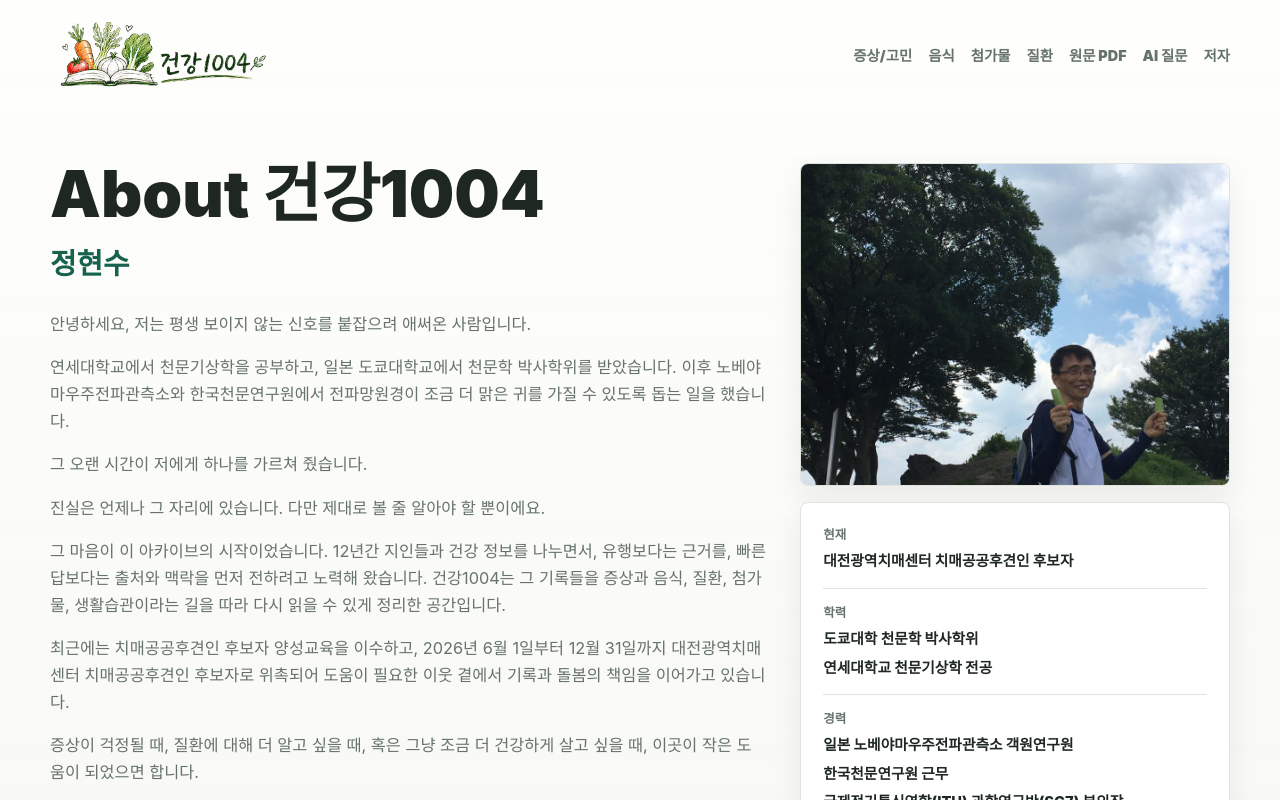
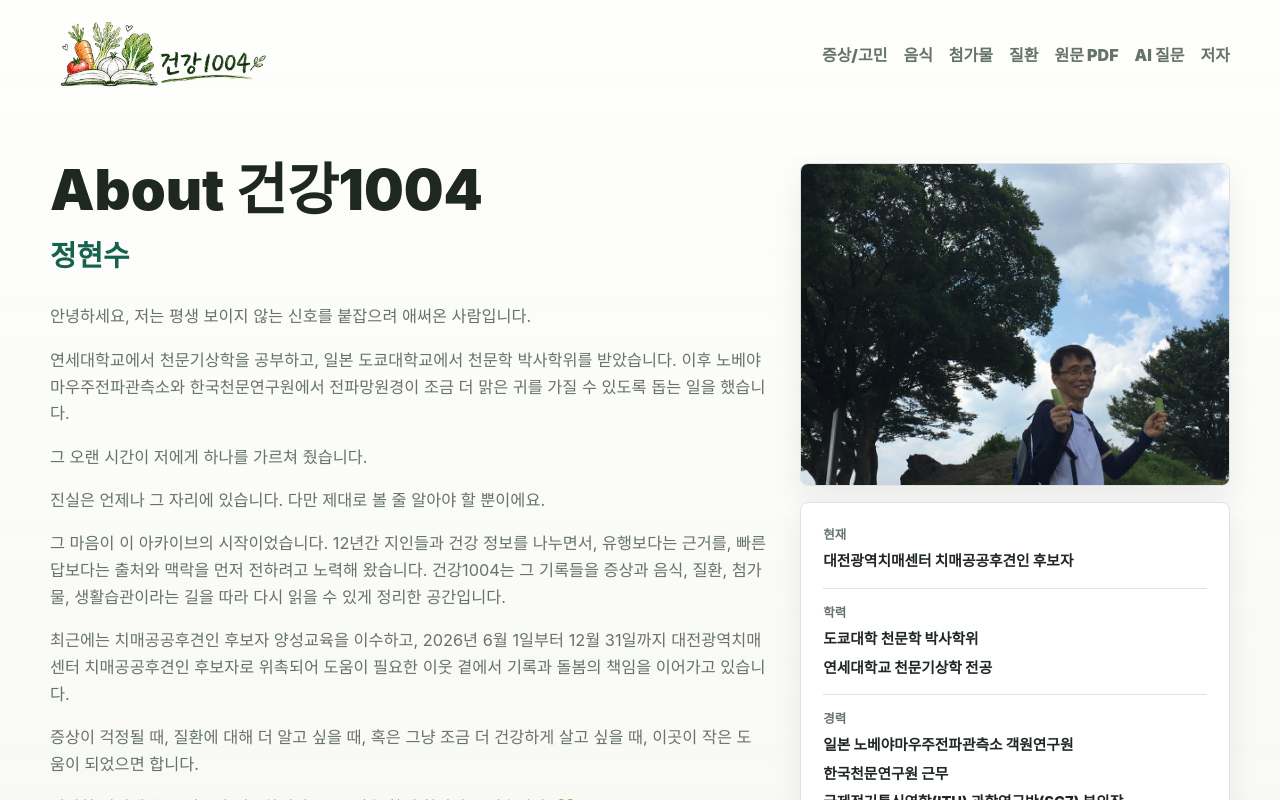
Before and after one commit to manynames3/health1004, a Next.js app in the folder frontend/: page /author in a window 1280 px wide. Shown: the top 800 px of the page. Built offline with nearby package versions, Linux system fonts and the light colour scheme.

Commit message:
Refine nav and hero typography

```diff
--- a/frontend/app/globals.css
+++ b/frontend/app/globals.css
@@ -1144,6 +1144,7 @@ code {
 
 .archive-brand {
   display: inline-flex;
+  flex: 0 0 auto;
   align-items: center;
   min-height: 67px;
   font-weight: 950;
@@ -1171,15 +1172,27 @@ code {
 
 .archive-header nav {
   display: flex;
-  flex-wrap: wrap;
+  flex: 1 1 auto;
+  flex-wrap: nowrap;
   gap: 16px;
-  color: var(--muted);
-  font-size: 0.9rem;
-  font-weight: 900;
+  justify-content: flex-end;
+  min-width: 0;
+  max-width: 100%;
+  overflow-x: auto;
+  scrollbar-width: none;
+  white-space: nowrap;
+  color: var(--muted);
+  font-size: 1rem;
+  font-weight: 900;
+}
+
+.archive-header nav::-webkit-scrollbar {
+  display: none;
 }
 
 .archive-header nav a {
   display: inline-flex;
+  flex: 0 0 auto;
   align-items: center;
   min-height: 32px;
 }
@@ -1224,13 +1237,13 @@ code {
 .taxonomy-hero h1 {
   max-width: 840px;
   margin-bottom: 14px;
-  font-size: clamp(2.35rem, 4.8vw, 4rem);
+  font-size: clamp(2.35rem, 4.8vw, 3.5rem);
   font-weight: 950;
 }
 
 .archive-page-hero h1 {
   margin-bottom: 16px;
-  font-size: clamp(2.6rem, 7vw, 4rem);
+  font-size: clamp(2.6rem, 7vw, 3.5rem);
   font-weight: 950;
 }
 
@@ -1359,7 +1372,7 @@ code {
 .author-bio-copy h1 {
   max-width: 820px;
   margin-bottom: 14px;
-  font-size: clamp(2.5rem, 5.8vw, 4rem);
+  font-size: clamp(2.5rem, 5.8vw, 3.5rem);
   font-weight: 950;
   line-height: 0.98;
 }
@@ -1983,6 +1996,8 @@ code {
 
   .archive-header nav {
     gap: 10px;
+    justify-content: flex-start;
+    width: 100%;
   }
 
   .hero-content {
```
